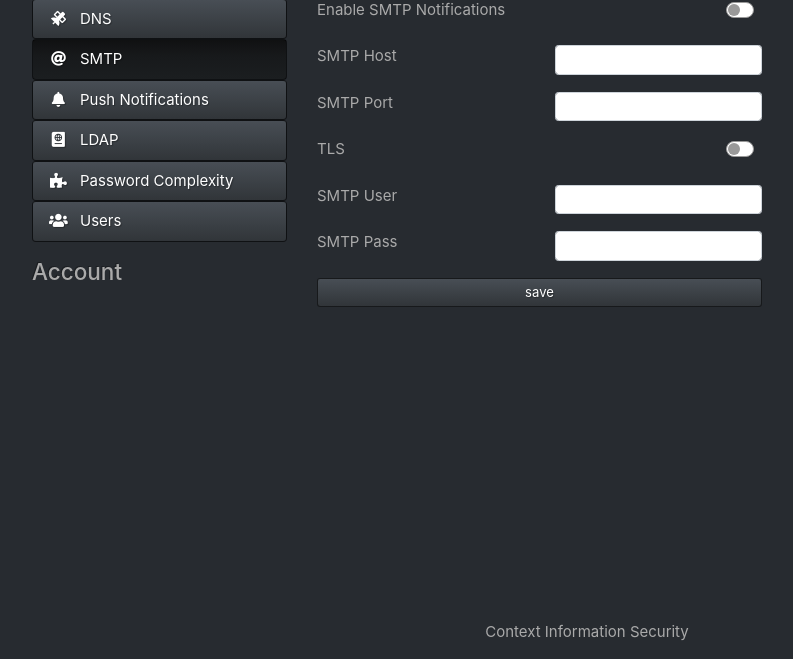
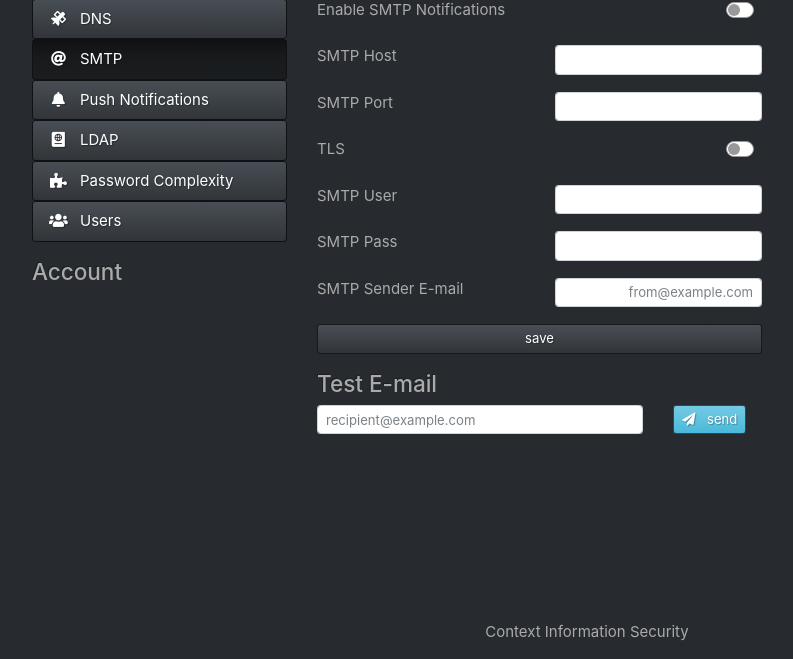
Before and after one commit to ctxis/SnitchDNS, a Flask app: page /config/smtp in a window 1280 px wide. Shown: the part 141-800 px from the top of the page, without its empty margins (53-846 px from the left). Run offline with Flask 2, Linux system fonts and the light colour scheme; a user stored in the database is signed in; tables that the repository leaves empty hold one stand-in row (values such as "Sample post"); some libraries are stand-ins or nearby versions.

Commit message:
Implement send e-mail functionality

```diff
--- a/app/controllers/config/smtp.py
+++ b/app/controllers/config/smtp.py
@@ -25,6 +25,7 @@ def smtp_save():
     smtp_tls = True if int(request.form.get('smtp_tls', 0)) == 1 else False
     smtp_user = request.form['smtp_user'].strip()
     smtp_pass = request.form['smtp_pass'].strip()
+    smtp_sender = request.form['smtp_sender'].strip()
 
     if len(smtp_host) == 0:
         flash('Please enter SMTP Host', 'error')
@@ -41,14 +42,35 @@ def smtp_save():
     elif smtp_pass == '********' and len(settings.get('smtp_pass', '')) == 0:
         flash('Please enter SMTP Pass', 'error')
         return redirect(url_for('config.smtp'))
+    elif len(smtp_sender) == 0:
+        flash('Please enter SMTP Sender E-mail', 'error')
+        return redirect(url_for('config.smtp'))
 
     settings.save('smtp_enable', smtp_enable)
     settings.save('smtp_host', smtp_host)
     settings.save('smtp_port', smtp_port)
     settings.save('smtp_tls', smtp_tls)
     settings.save('smtp_user', smtp_user)
+    settings.save('smtp_sender', smtp_sender)
     if smtp_pass != '********':
         settings.save('smtp_pass', smtp_pass)
 
     flash('Settings saved', 'success')
     return redirect(url_for('config.smtp'))
+
+
+@bp.route('/smtp/test', methods=['POST'])
+@login_required
+@admin_required
+def smtp_test():
+    emails = Provider().emails()
+
+    recipient = request.form['test_email_recipient'].strip()
+
+    result = emails.send(recipient, 'SnitchDNS - Test Message', 'It works!')
+    if result is not True:
+        flash('Could not send e-mail: ' + str(result), 'error')
+    else:
+        flash('E-mail sent', 'success')
+
+    return redirect(url_for('config.smtp'))
--- a/app/lib/base/provider.py
+++ b/app/lib/base/provider.py
@@ -2,6 +2,7 @@ from app.lib.base.users import UserManager
 from app.lib.base.settings import SettingsManager
 from app.lib.dns.manager import DNSManager
 from app.lib.base.password_complexity import PasswordComplexityManager
+from app.lib.base.email import EmailManager
 
 
 class Provider:
@@ -23,3 +24,14 @@ class Provider:
             settings.get('pwd_min_digits', 2),
             settings.get('pwd_min_special', 2)
         )
+
+    def emails(self):
+        settings = self.settings()
+        return EmailManager(
+            settings.get('smtp_host', 'localhost'),
+            int(settings.get('smtp_port', 25)),
+            settings.get('smtp_user', ''),
+            settings.get('smtp_pass', ''),
+            settings.get('smtp_sender', ''),
+            True if int(settings.get('smtp_tls', '0')) == 1 else False
+        )
--- a/app/templates/config/smtp.html
+++ b/app/templates/config/smtp.html
@@ -8,6 +8,7 @@
     </div>
     <div class="col-5">
         <h4>SMTP Settings</h4>
+
         <form action="{{ url_for('config.smtp_save') }}" method="post">
             <input type="hidden" name="csrf_token" value="{{ csrf_token() }}">
 
@@ -71,8 +72,32 @@
                 </div>
             </div>
 
+            <div class="form-group row">
+                <div class="col">
+                    <label for="smtp_sender">SMTP Sender E-mail</label>
+                </div>
+                <div class="col">
+                    <input type="email" class="form-control form-control-sm text-right" name="smtp_sender" id="smtp_sender" value="{{ setting_get('smtp_sender', '') }}" placeholder="from@example.com" required>
+                </div>
+            </div>
+
             <div class="form-group">
                 <button type="submit" class="btn btn-block btn-sm btn-primary">save</button>
+            </div>
+        </form>
+
+        <h4>Test E-mail</h4>
+
+        <form action="{{ url_for('config.smtp_test') }}" method="post" class="pb-2">
+            <input type="hidden" name="csrf_token" value="{{ csrf_token() }}">
+
+            <div class="form-group row">
+                <div class="col">
+                    <input name="test_email_recipient" type="email" value="" placeholder="recipient@example.com" class="form-control form-control-sm" required>
+                </div>
+                <div class="col-3">
+                    <a href="#" class="submit-on-click btn btn-sm btn-info"><i class="fas fa-paper-plane"></i> <span class="ml-2">send</span></a>
+                </div>
             </div>
         </form>
     </div>
--- a/requirements.txt
+++ b/requirements.txt
@@ -5,3 +5,4 @@ Flask-Migrate
 Flask-WTF
 Flask-Login
 Flask-Bcrypt
+Flask-Mail
```
Also changed, not shown: app/lib/base/email.py (added, +39 -0 lines).
